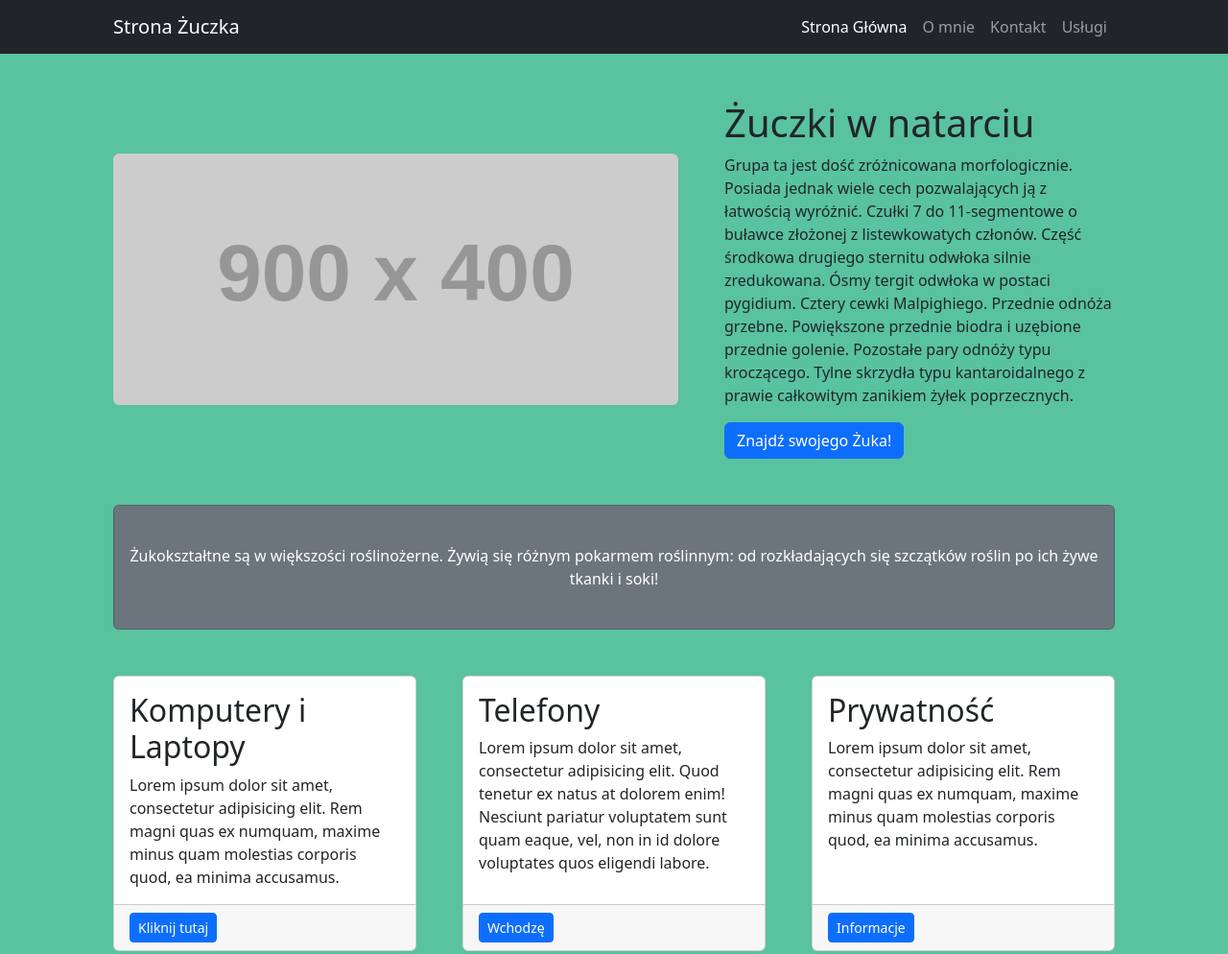
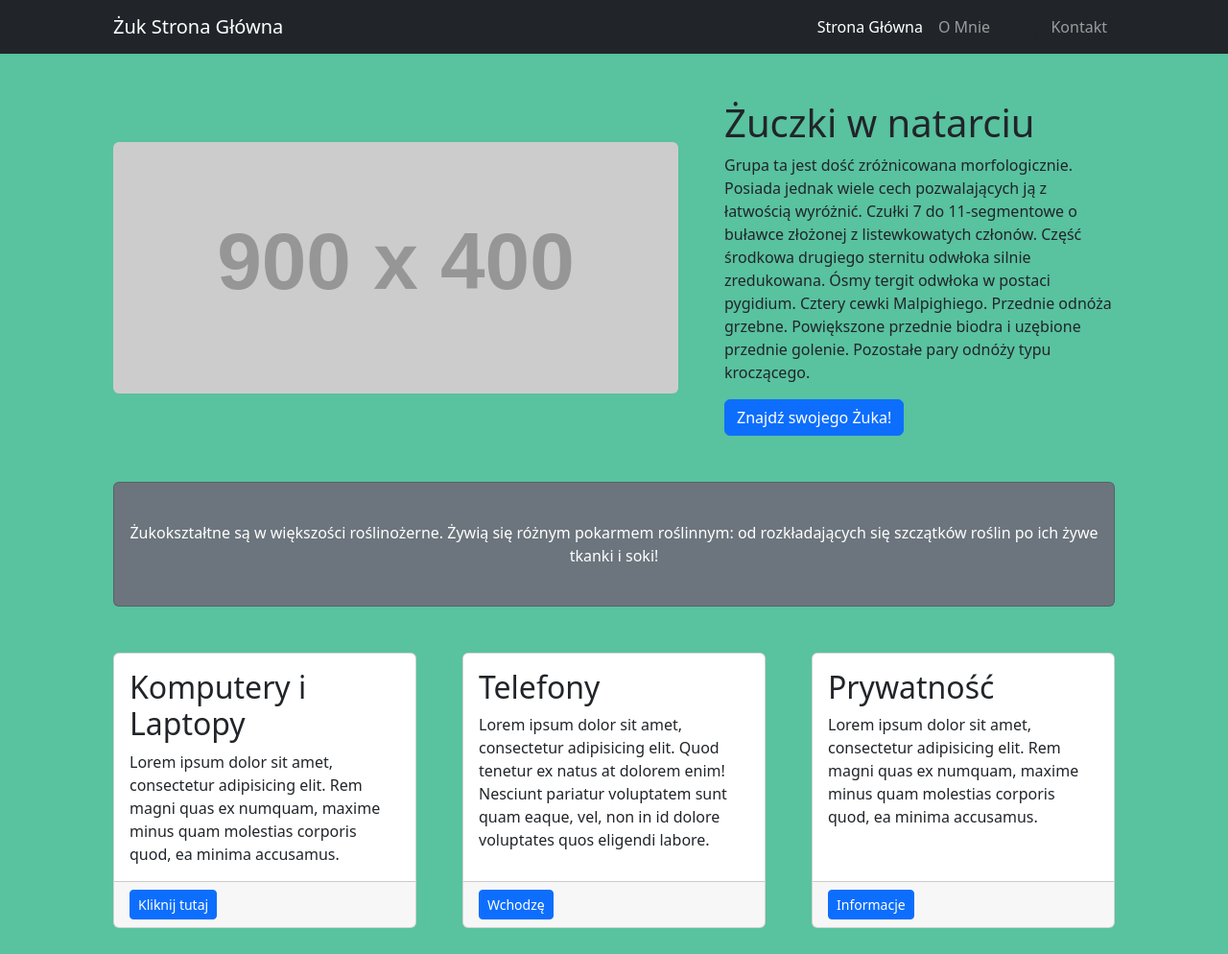
Before and after one commit to efbox/efbox.github.io, a plain HTML site: page index.html in a window 1280 px wide. Shown: the top 994 px of the page at 96% size. Drawn offline with nearby package versions, Linux system fonts and the light colour scheme; placeholder pictures from the web are drawn by us.

Commit message:
Update index.html

```diff
--- a/index.html
+++ b/index.html
@@ -15,14 +15,14 @@
         <!-- Responsive navbar-->
         <nav class="navbar navbar-expand-lg navbar-dark bg-dark">
             <div class="container px-5">
-                <a class="navbar-brand" href="#!">Strona Żuczka</a>
+                <a class="navbar-brand" href="#!">Żuk Strona Główna</a>
                 <button class="navbar-toggler" type="button" data-bs-toggle="collapse" data-bs-target="#navbarSupportedContent" aria-controls="navbarSupportedContent" aria-expanded="false" aria-label="Toggle navigation"><span class="navbar-toggler-icon"></span></button>
                 <div class="collapse navbar-collapse" id="navbarSupportedContent">
                     <ul class="navbar-nav ms-auto mb-2 mb-lg-0">
                         <li class="nav-item"><a class="nav-link active" aria-current="page" href="#!">Strona Główna</a></li>
-                        <li class="nav-item"><a class="nav-link" href="#!">O mnie</a></li>
+                        <li class="nav-item"><a class="nav-link" href="#!">O Mnie</a></li>
+                        <li class="nav-item"><a class="nav-link" href="#!"></a>Usługi</li>
                         <li class="nav-item"><a class="nav-link" href="#!">Kontakt</a></li>
-                        <li class="nav-item"><a class="nav-link" href="#!">Usługi</a></li>
                     </ul>
                 </div>
             </div>
@@ -34,7 +34,7 @@
                 <div class="col-lg-7"><img class="img-fluid rounded mb-4 mb-lg-0" src="https://dummyimage.com/900x400/dee2e6/6c757d.jpg" alt="..." /></div>
                 <div class="col-lg-5">
                     <h1 class="font-weight-light">Żuczki w natarciu</h1>
-                    <p>Grupa ta jest dość zróżnicowana morfologicznie. Posiada jednak wiele cech pozwalających ją z łatwością wyróżnić. Czułki 7 do 11-segmentowe o buławce złożonej z listewkowatych członów. Część środkowa drugiego sternitu odwłoka silnie zredukowana. Ósmy tergit odwłoka w postaci pygidium. Cztery cewki Malpighiego. Przednie odnóża grzebne. Powiększone przednie biodra i uzębione przednie golenie. Pozostałe pary odnóży typu kroczącego. Tylne skrzydła typu kantaroidalnego z prawie całkowitym zanikiem żyłek poprzecznych.</p>
+                    <p>Grupa ta jest dość zróżnicowana morfologicznie. Posiada jednak wiele cech pozwalających ją z łatwością wyróżnić. Czułki 7 do 11-segmentowe o buławce złożonej z listewkowatych członów. Część środkowa drugiego sternitu odwłoka silnie zredukowana. Ósmy tergit odwłoka w postaci pygidium. Cztery cewki Malpighiego. Przednie odnóża grzebne. Powiększone przednie biodra i uzębione przednie golenie. Pozostałe pary odnóży typu kroczącego.</p>
                     <a class="btn btn-primary" href="#!">Znajdź swojego Żuka!</a>
                 </div>
             </div>
```
